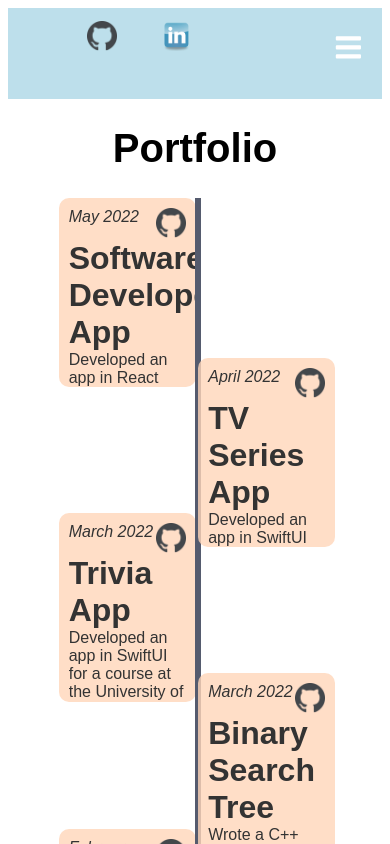
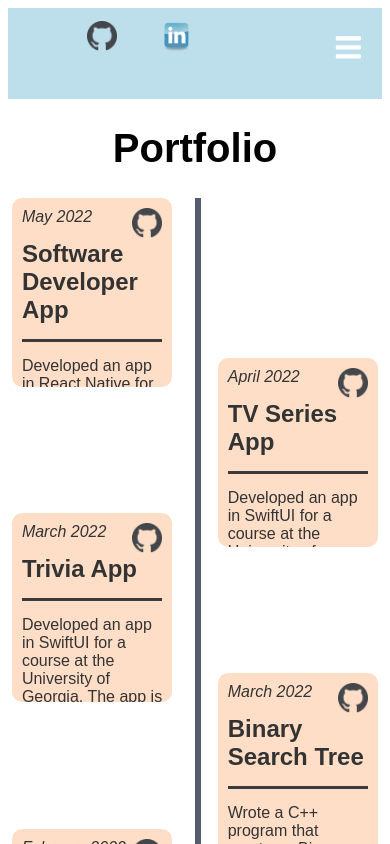
Before and after one commit to jordynful/jordynful.github.io, a React (Create React App) app: page /portfolio in a window 390 px wide. Shown: the top 844 px of the page. Built offline with nearby package versions, Linux system fonts and the light colour scheme; a web font is replaced by a local one.

Commit message:
added mobile responsivenss to portfolio section

```diff
--- a/src/pages/Styles.css
+++ b/src/pages/Styles.css
@@ -184,6 +184,12 @@ position: relative;
 top:0em;
 margin: 0em;
 }
+.portTitles{
+    padding: 0%;
+    position: relative;
+    top:0em;
+    margin: 0em;
+ }
 .description {
     margin: 0em;
     overflow: none;
@@ -462,3 +468,53 @@ float: left;
 
 
             }
+
+            @media only screen and (max-width: 600px) {
+
+                .leftPointer {
+                    display: flex;
+                    flex-direction: column;
+                    position: relative;
+                    left: 1vw;
+
+
+                }
+
+                .rightPointer {
+                    display:flex;
+                    flex-direction: column;
+                    position: relative;
+                    right: 1vw;
+                    top: 10em;
+
+
+
+                }
+
+                .leftItem {
+                    padding: 10px;
+                    width: 36vw;
+                    height:20vh;
+                    border-radius: 10px;
+                    background-color:#ffd6ba;
+                    opacity:0.8;
+                    margin-bottom: 15vh;
+                    overflow: auto;
+                }
+
+                .portTitles{
+                    padding: 0%;
+                    position: relative;
+                    top:0em;
+                    margin: 0em;
+                    font-size: 1.5em;
+                 }
+
+                 .mobileLinePort {
+                    margin-top: 15px;
+                    margin-bottom: 15px;
+                    border-bottom: 3px solid #090a0a;
+                    width: 100%;
+                    top: 0;
+                 }
+            }
--- a/src/pages/port.js
+++ b/src/pages/port.js
@@ -19,7 +19,8 @@ const Portfolio = () => {
                                 <img src={require('../components/NavBar/githubAlt.png')} alt="GitHub logo" class="img" />
                             </a>
                         </div>
-                        <h1 class="head">Software Developer App</h1>
+                        <h1 class="portTitles">Software Developer App</h1>
+                        <div class = "mobileLinePort"></div>
                         <p class="description">
                             Developed an app in React Native for a course at UGA. The app implements user-authentication using MongoDB as a databse. The app would be
                             for requesting services from a software
@@ -34,7 +35,8 @@ const Portfolio = () => {
                                 <img src={require('../components/NavBar/githubAlt.png')} alt="GitHub logo" class="img" />
                             </a>
                         </div>
-                        <h1 class="head">Trivia App</h1>
+                        <h1 class="portTitles">Trivia App</h1>
+                        <div class = "mobileLinePort"></div>
                         <p class="description">
                             Developed an app in SwiftUI for a course at the University of Georgia.
                             The app is an animal trivia game with questions from an API. The app
@@ -47,7 +49,8 @@ const Portfolio = () => {
                                 <img src={require('../components/NavBar/githubAlt.png')} alt="GitHub logo" class="img" />
                             </a>
                         </div>
-                        <h1 class="head">Strive</h1>
+                        <h1 class="portTitles">Strive</h1>
+                        <div class = "mobileLinePort"></div>
                         <p class="description">
                             Created a website for the UGA Hackathon. The website was intended
                             to act as a platform between contractors and clients for “odd job” type work. During this
@@ -66,7 +69,8 @@ const Portfolio = () => {
                                 <img src={require('../components/NavBar/githubAlt.png')} alt="GitHub logo" class="img" />
                             </a>
                         </div>
-                        <h1 class="head">TV Series App</h1>
+                        <h1 class="portTitles">TV Series App</h1>
+                        <div class = "mobileLinePort"></div>
                         <p class="description">
                             Developed an app in SwiftUI for a course at the University of Georgia.
                             The app allows you to store your TV dramas, with information
@@ -81,7 +85,8 @@ const Portfolio = () => {
                                 <img src={require('../components/NavBar/githubAlt.png')} alt="GitHub logo" class="img" />
                             </a>
                         </div>
-                        <h1 class="head">Binary Search Tree</h1>
+                        <h1 class="portTitles">Binary Search Tree</h1>
+                        <div class = "mobileLinePort"></div>
                         <p class="description">
                             Wrote a C++ program that creates a Binary Search Tree from
                             an input file of values. The program corrects the tree according
@@ -97,7 +102,8 @@ const Portfolio = () => {
                                 <img src={require('../components/NavBar/githubAlt.png')} alt="GitHub logo" class="img" />
                             </a>
                         </div>
-                        <h1 class="head">Immitation Shell</h1>
+                        <h1 class="portTitles">Immitation Shell</h1>
+                        <div class = "mobileLinePort"></div>
                         <p class="description">
                             Developed a fully operational immitation shell in c++ for a course
                             at the University of Georgia. The project taught me to work with
```
